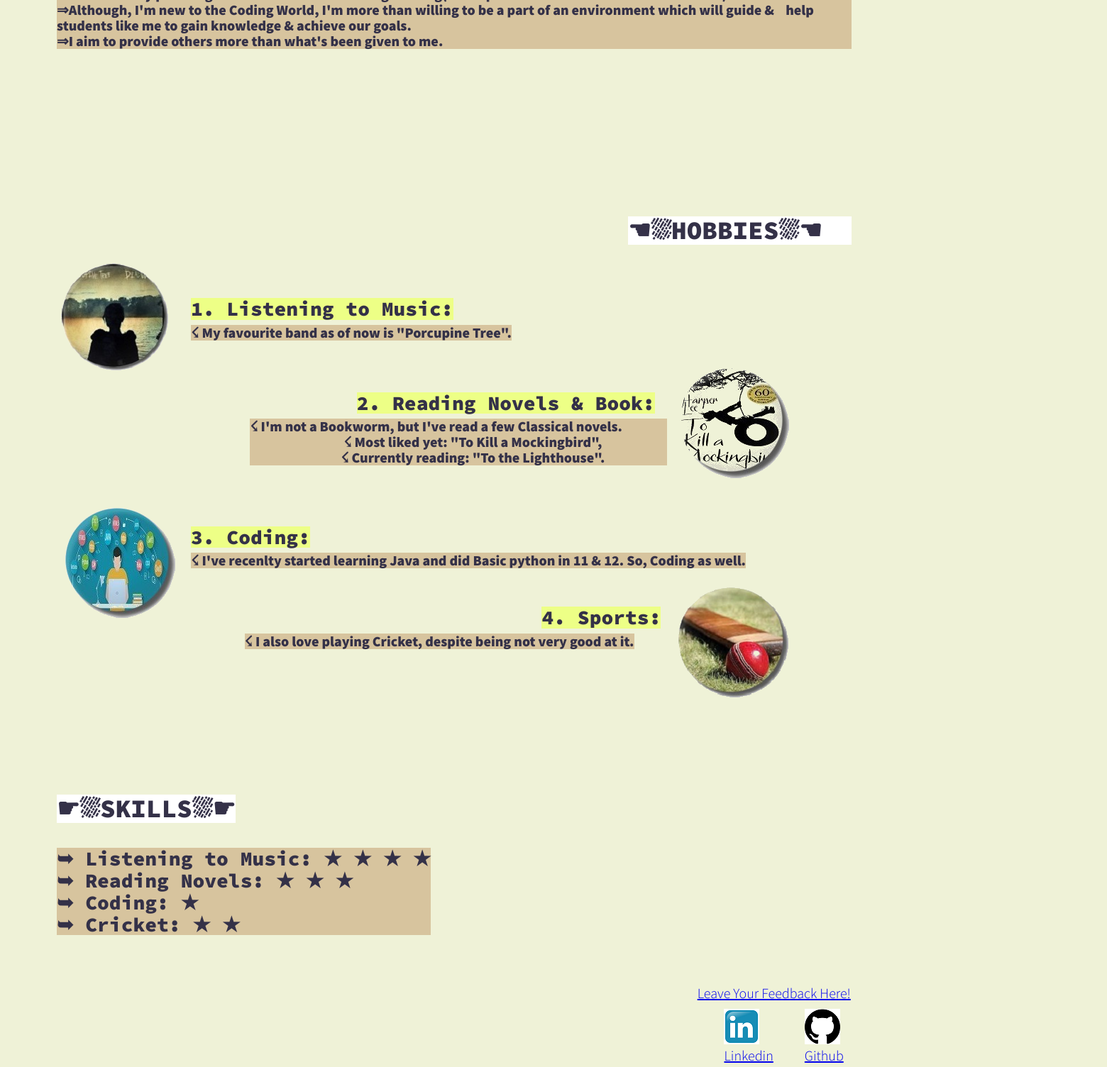
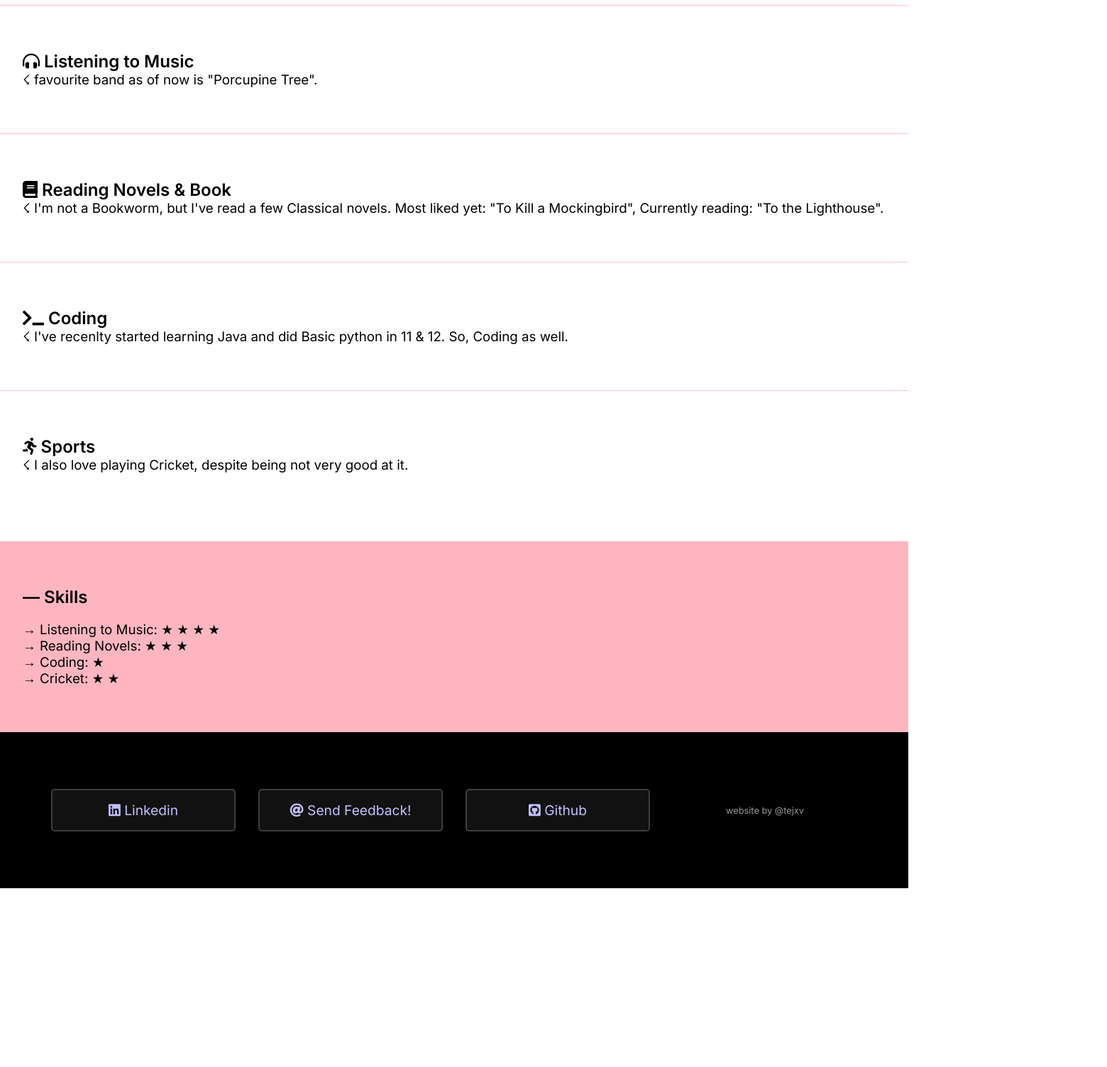
Before and after one commit to NamanKumar18/portfolionemo.github.io, a plain HTML site: page index.html in a window 1280 px wide. Shown: the part 808-2312 px from the top of the page at 71% size, 1560 px wide, since content can reach past the window. After the commit the page ends 2060 px from the top, so only its background shows below. Drawn offline with nearby package versions, Linux system fonts and the light colour scheme.

Commit message:
fixed it

```diff
--- a/css/style.css
+++ b/css/style.css
@@ -1,237 +1,181 @@
-*,
-*::before,
-*::after {
+@import url('https://fonts.googleapis.com/css2?family=Inter:wght@400;600&display=swap');
+* {
+    margin: 0;
     box-sizing: border-box;
-
-}
-:root {
-    --ff-pri: 'Source Sans Pro', sans-serif;
-    --ff-sec: 'Source Code Pro', monospace;
-
-    --fw-reg: 300;
-    --fw-bold: 900;
-
-    --clr-dark: #343148FF;
-    --clr-light: #D7C49EFF;
-    --clr-lighter: rgb(239, 242, 215);
-    --clr-darker: rgb(237, 255, 134);
-    --clr-white: #ffffff;
-
-    --fs-h1: 2.25rem;
-    --fs-h2: 1.75rem;
-    --fs-h3: 1.25rem;
-    --fs-body: 1rem;
-}
-@media (min-width: 1600px) {
-    :root {
-        --fs-h1: 3.75rem;
-        --fs-h2: 2.5rem;
-        --fs-h3: 1.5rem;
-        --fs-body: 1.125rem;
-
-    }
-}
-html{
-    scroll-behaviour: smooth;
+    font-family: 'Inter', sans-serif;
+    scroll-behavior: smooth;
 }
 
+a:hover {
+    background-color: #635d5d70;
+}
 
-body{
-    background: var(--clr-lighter);
-    color: var(--clr-dark);
-    font-family: var(--ff-pri);
-    font-size: var(--fs-body);
-    line-height: 1.6;
-    margin:0;
+header {
+    border: 0px solid red;
+    width: auto;
+    height: 100px;
+    display: flex;
+    flex-direction: column;
+    justify-content: center;
+    align-items: center;
+}
 
+.avatar img {
+    height: 70px;
+    margin: 5rem 0 2rem 0;
+}
+
+.navContainer {
+    width: 100%;
+}
+
+.nav-content {
+    border: 0px solid red;
+    display: flex;
+    width: 100%;
+    align-items: center;
+    justify-content: center;
+}
+
+nav a {
+    display: block;
+    margin: 0 1rem;
+    text-align: center;
+    border: 0px solid cyan;
+    background-color: #E5EDFF;
+    text-decoration: none;
+    color: #5851EC;
+    font-size: 1.3rem;
+    text-transform: lowercase;
+    padding: 4px 8px;
+    /* width: 100px; */
+    border-radius: 3px;
+}
+
+nav a:hover {
+    cursor: cell;
 }
 
 section {
-    padding: 7.5em 5em;
+    border: 0px solid blue;
+    width: fit-content;
 }
 
-img {
-    display: block;
-    max-width: 100%;
+.intro {
+    width: auto;
+    display: flex;
+    flex-direction: column;
+    justify-content: center;
+    align-items: flex-start;
+    flex-wrap: wrap;
 }
 
-h1,
-h2,
-h3 {
-    line-height: 1.1;
-    margin: 0;
+.photoDiv img {
+    height: 10em;
+    width: 10em;
+    border-radius: 50%;
+    margin: 0 1.5rem 0 0;
+    box-shadow: 0 3.9px 2.4px rgba(0, 0, 0, 0.031), 0 10.8px 6.5px rgba(0, 0, 0, 0.045), 0 25.9px 15.7px rgba(0, 0, 0, 0.059), 0 86px 52px rgba(0, 0, 0, 0.09);
 }
 
-h1 { font-size: var(--fs-h1) }
-h2 { font-size: var(--fs-h2) }
-h3 { font-size: var(--fs-h3) }
+.photoDiv {
+    width: 100%;
+    border: 0px solid red;
+    margin: 6em 0 0.5em 0;
+    display: flex;
+    flex-direction: row;
+    justify-content: center;
+    align-items: center;
+    flex-wrap: wrap;
+}
 
-.section__photo{
-    margin-bottom: 0.5cm;
-    margin-top: 0.5cm;
+.introSub {
+    font-weight: 100;
+    font-size: 1.1rem;
+    color: #00000069;
 }
-.section__subtitle--intro1{
-    background: var(--clr-white);
-    font-family: var(--ff-sec);
-    margin-top: 0.1mm;
-    margin-bottom: 0.1mm;
-    position: relative;
-    bottom: 20px;
-    margin-right: 20.7cm;
 
+.introDiv {
+    width: 100%;
+    margin: 2rem 0 0 0;
+    padding: 4em 2em 4em 2em;
+    background-color: #FFB6C1;
 }
-.section__subtitle--intro2{
-    background: var(--clr-white);
-    font-family: var(--ff-sec);
-    margin-top: 0.1mm;
-    margin-bottom: 0.1mm;
-    position: relative;
-    bottom: 20px;
-    margin-left: 21.3cm;
 
+h3 {
+    font-weight: 100;
 }
-.section__subtitle--intro3{
-    background: var(--clr-white);
-    font-family: var(--ff-sec);
-    margin-top: 0.1mm;
-    margin-bottom: 0.1mm;
-    position: absolute;
-    top: 51cm;
-    margin-right: 20.7cm;
 
+.hobbies {
+    width: 100%;
+    display: flex;
+    flex-direction: column;
+    flex-wrap: wrap;
+}
 
+.hobbiesList {
+    border-top: 1px solid pink;
+    padding: 4em 2em 4em 2em;
+    display: flex;
+    flex-direction: row;
+    justify-content: flex-start;
+    align-items: center;
 }
-.section__subtitle--about1{
-    background: var(--clr-darker);
-    font-family: var(--ff-sec);
-    margin-left: 5cm;
-    position: absolute;
-    top: 32.5cm;
+
+.hobbiesList img {
+    height: 7rem;
+    margin-right: 1rem;
 }
-.section__subtitle--about1a{
-    margin-left: 5cm;
-    position: absolute;
-    top: 33.5cm;
-    background: var(--clr-light);
+
+.hobbiesListItemContainer {
+    display: flex;
+    flex-direction: column;
 }
-.section__subtitle--about2{
-    background: var(--clr-darker);
-    font-family: var(--ff-sec);
-    margin-left: 3.3cm;
-    position: absolute;
-    top: 36cm;
-    left: 10cm;
+
+.intro1 {
+    font-size: 1.5rem;
 }
-.section__subtitle--about2a{
-    margin-left: 7.2cm;
-    position: absolute;
-    top: 37cm;
-    margin-right: 9cm;
-    background: var(--clr-light);
+
+.skills {
+    border: 0px solid red;
+    width: 100%;
+    padding: 4em 2em 4em 2em;
 }
-.section__subtitle--about2img{
-    position: absolute;
-    top: 34.8cm;
-    left: 25cm;
+
+footer {
+    width: 100%;
+    display: flex;
+    flex-direction: row;
+    padding: 4rem 2rem;
+    align-items: center;
+    justify-content: center;
+    height: 100%;
+    flex-wrap: wrap;
+    background-color: black;
 }
-.section__subtitle--about3{
-    background: var(--clr-darker);
-    font-family: var(--ff-sec);
-    margin-left: 5cm;
-    position: absolute;
-    top: 41cm;
+
+footer a {
+    display: block;
+    min-width: 260px;
+    text-align: center;
+    margin: 1rem;
+    border: 2px solid #3e3e3e;
+    text-decoration: none;
+    padding: 1rem 2em;
+    font-size: 1.2rem;
+    color: #c2bfff;
+    border-radius: 5px;
+    background-color: #131313ed;
 }
-.section__subtitle--about3a{
-    margin-left: 5cm;
-    position: absolute;
-    top: 42cm;
-    background: var(--clr-light);
+
+.tejxv a {
+    border: 0px solid transparent;
+    background-color: transparent;
+    display: block;
+    min-width: 260px;
+    text-align: center;
+    text-decoration: none;
+    padding: 1rem 2em;
+    color: #d3d3d3b8;
+    font-size: .8rem;
 }
-.section__subtitle--about3img{
-    position: absolute;
-    top: 40cm;
-
-}
-.section__subtitle--about4{
-    background: var(--clr-darker);
-    font-family: var(--ff-sec);
-    margin-left: 11cm;
-    position: absolute;
-    top: 44cm;
-    left: 9.2cm;
-}
-.section__subtitle--about4a{
-    margin-left: 7cm;
-    position: absolute;
-    top: 45cm;
-    margin-right: 3.5cm;
-    background: var(--clr-light);
-}
-.section__subtitle--about4img{
-    position: absolute;
-    top: 43cm;
-    left: 25cm;
-}
-    .photo{
-        position: relative;
-    left: 360px;
-        bottom: 100px;
-    }
-
-    .section__subSubtitle--intro{
-        position: relative;
-        background: var(--clr-darker);
-        bottom:150px ;
-        font-family: var(--ff-sec);
-        margin-right: 97.3mm;
-        font-size: var(--fs-h2);
-    }
-    .section__subtitle--introName{
-        background: var(--clr-light);
-        font-family: var(--ff-sec);
-        position: absolute;
-        bottom: 5em;
-        margin-left: 95.2mm;
-
-    }
-
-    header div.left{
-        background: var(--clr-dark);
-    }
-    header nav.right a{
-        text-decoration: underline;
-        color: var(--clr-white);
-        font-family: var(--ff-pri);
-        font-size: var(--fs-h2);
-        position: relative;
-        bottom: 1.5cm;
-        left: 22.5cm;
-        margin-left: .25cm;
-    }
-   .skillsabc{
-       position: absolute;
-       top: 53cm;
-       margin-right: 15.7cm;
-       font-family: var(--ff-sec);
-   }
-   .mail{
-       position: absolute;
-       top: 58cm;
-       left: 26cm;
-       font-size: var(--fs-h3);
-   }
-   .linkedin{
-    position: absolute;
-    top: 59cm;
-    left: 27cm;
-    font-size: var(--fs-h3);
-   }
-.github{
-    position: absolute;
-    top: 59cm;
-    left: 30cm;
-    font-size: var(--fs-h3);
-}
-   p.bio h1,h2,h3,h4{
-       background: var(--clr-light);
-   }
--- a/index.html
+++ b/index.html
@@ -5,97 +5,136 @@
     <meta charset="UTF-8">
     <meta name="viewport" content="width=device-width, initial-scale=1.0">
     <title>NemoSan Portfolio</title>
-    <link rel="stylesheet"
-    href="https://cdnjs.cloudflare.com/ajax/libs/normalize/7.0.0/normalize.min.css">
-    <link rel="stylesheet"
-    href="https://cdnjs.cloudflare.com/ajax/libs/font-awesome/5.11.2/css/all.css"
-    integrity="sha256-46qynGAkLSFpVbEBog43gvNhfrOj+BmwXdxFgVK/Kvc=" crossorigin="anonymous" />
-
+    <!-- <link rel="stylesheet"
+    href="https://cdnjs.cloudflare.com/ajax/libs/normalize/7.0.0/normalize.min.css"> -->
+    <link rel="stylesheet" href="https://cdnjs.cloudflare.com/ajax/libs/font-awesome/5.11.2/css/all.css" integrity="sha256-46qynGAkLSFpVbEBog43gvNhfrOj+BmwXdxFgVK/Kvc=" crossorigin="anonymous" />
     <link rel="stylesheet" href="css/style.css">
-    <link href="https://fonts.googleapis.com/css?family=Source+Code+Pro:400,900|
-    Source+Sans+Pro:300,900&display=swap" rel="stylesheet">
 
 </head>
 
 <body>
     <header>
-        <div class="left">
-            <img src="images/logoNaman.png" alt="">
+        <div class="avatar">
+            <img src="images/logoNaman.png" alt="profile_picture">
         </div>
-        <nav class="right">
-            <a href="#about">&pointint;ABOUT</a>
-            <a href="#hobbies">&pointint;HOBBIES</a>
-            <a href="#skills">&pointint;SKILLS</a>
+        <div class="navContainer">
+            <nav class="nav-content">
+                <div> <a href="#about">ABOUT</a></div>
+                <div><a href="#hobbies">HOBBIES</a></div>
+                <div><a href="#skills">SKILLS</a></div>
             </nav>
+        </div>
+
     </header>
 
     <!-- About me Bio -->
     <section class="intro">
-        <div class="photo">
-            <img src="images/banner.jpeg" alt="">
+        <div class="photoDiv">
+            <div><img src="images/banner.jpeg" alt=""></div>
+
+            <h1 class="introName">
+                <p>Hi!<br>I'm NAMAN KUMAR.</p>
+                <p class="introSub">
+                    A Young Aspiring Coding Enthusiast
+                </p>
+            </h1>
+
+
         </div>
-        <h1 class="section__subtitle section__subtitle--introName">
-            <strong>&nbsp;&nbsp;&nbsp;&nbsp;&nbsp;&nbsp;&nbsp;&nbsp;&nbsp;&RightArrowBar; Hi! I am NAMAN KUMAR &LeftArrowBar;</strong>
-        </h1>
-        <h1 class="section__subtitle section__subSubtitle--intro">
-            &RightArrowBar;A Young Aspiring Coding Enthusiast&LeftArrowBar;
+        <div class="introDiv" id="about">
+            <h1 class="intro1">— About Me</h1>
+            <br>
+            <p class="bio">
+                <h3>→ I'm 18 y/o and I live in Delhi.</h3>
+                <h3>→ I am a First Year Undergraduate Student at NSUT, Delhi.</h3>
+                <h3>→ I'm currently pursuing Electronics & Electrical Engineering(with spec. in Artificial Intel. & Machine Lrn.).</h3>
+                <h3>→ Although, I'm new to the Coding World, I'm more than willing to be a part of an environment which will guide & help students like me to gain knowledge & achieve our goals.</h3>
+                <h3>→ I aim to provide others more than what's been given to me.</h3>
+            </p>
+        </div>
 
-        </h1>
-        <h1 class="section__subtitle section__subtitle--intro1"  id="about"s><strong>&#9755;&#9926;ABOUT ME&#9926;&#9755;</strong></h1>
-        <p class="bio">
-            <h3>&Rightarrow;I'm 18 y/o and I live in Delhi.</h3>
-
-            <h3>&Rightarrow;I am a First Year Undergraduate Student at NSUT, Delhi.</h3>
-
-            <h3>&Rightarrow;I'm currently pursuing Electronics & Electrical Engineering(with spec. in Artificial Intel. & Machine Lrn.).</h3>
-
-            <h3>&Rightarrow;Although, I'm new to the Coding World, I'm more than willing to be a part of an environment which will guide & &nbsp;&nbsp;&nbsp;help students like me to gain knowledge & achieve our goals.</h3>
-
-            <h3>&Rightarrow;I aim to provide others more than what's been given to me.</h3>
-        </p>
     </section>
 
     <!-- Hobbies -->
     <section class="hobbies" id="hobbies">
         <header>
-            <h1 class="section__subtitle section__subtitle--intro2"><strong>&#9754;&#9926;HOBBIES&#9926;&#9754;</strong></h1>
+            <h1 class="intro2">HOBBIES</h1>
         </header>
-        <img src="images/porcupine.png" alt="">
-        <h2 class="section__subtitle section__subtitle--about1">1. Listening to Music:</h2><h3 class="section__subtitle section__subtitle--about1a">&#9735; My favourite band as of now is "Porcupine Tree".</h3>
-        <img src="images/novel.png" alt="" class="section__subtitle section__subtitle--about2img">
-        <h2 class="section__subtitle section__subtitle--about2">2. Reading Novels & Book:</h2><h3 class="section__subtitle section__subtitle--about2a">&#9735; I'm not a Bookworm, but I've read a few Classical novels.
-            &nbsp;&nbsp;&nbsp;&nbsp;&nbsp;&nbsp;&nbsp;&nbsp;&nbsp;&nbsp;&nbsp;&nbsp;&nbsp;&nbsp;&nbsp;&nbsp;&nbsp;&nbsp;&nbsp;&nbsp;&nbsp;&nbsp;&nbsp;&nbsp;&nbsp;&nbsp;&nbsp;&nbsp;&nbsp;&nbsp;&nbsp;&nbsp;&nbsp;&#9735; Most liked yet: "To Kill a Mockingbird", &nbsp;&nbsp;&nbsp;&nbsp;&nbsp;&nbsp;&nbsp;&nbsp;&nbsp;&nbsp;&nbsp;&nbsp;&nbsp;&nbsp;&nbsp;&nbsp;&nbsp;&nbsp;&nbsp;&nbsp;&nbsp;&nbsp;&nbsp;&nbsp;&nbsp;&nbsp;&nbsp;&nbsp;&nbsp;&nbsp;&nbsp;&nbsp;&#9735; Currently reading: "To the Lighthouse".</h3>
-            <img src="images/Java.png" alt="" class="section__subtitle section__subtitle--about3img">
-            <h2 class="section__subtitle section__subtitle--about3">3. Coding:</h2><h3 class="section__subtitle section__subtitle--about3a">&#9735; I've recenlty started learning Java and did Basic python in 11 & 12. So, Coding as well.</h3>
-            <img src="images/cricket.png" alt="" class="section__subtitle section__subtitle--about4img">
-            <h2 class="section__subtitle section__subtitle--about4">4. Sports: </h2><h3 class="section__subtitle section__subtitle--about4a">&#9735; I also love playing Cricket, despite being not very good at it.</h3>
+        <div class="hobbiesList">
+            <div class="hobbiesListItemContainer">
+                <div class="hobbiesListItem">
+                    <h2 class="about1"><i class="fas fa-headphones-alt"></i> Listening to Music</h2>
+                </div>
+                <div class="hobbiesListItem">
+                    <h3 class="about1a">&#9735; favourite band as of now is "Porcupine Tree".</h3>
+                </div>
+            </div>
+        </div>
+        <div class="hobbiesList">
+            <div class="hobbiesListItemContainer">
+                <div class="hobbiesListItem">
+                    <h2 class="about2"><i class="fas fa-book"></i> Reading Novels & Book</h2>
+                </div>
+                <div class="hobbiesListItem">
+                    <h3 class="about2a">&#9735; I'm not a Bookworm, but I've read a few Classical novels. Most liked yet: "To Kill a Mockingbird", Currently reading: "To the Lighthouse".</h3>
+                </div>
+            </div>
+        </div>
+        <div class="hobbiesList">
+            <div class="hobbiesListItemContainer">
+                <div class="hobbiesListItem">
+                    <h2 class="about3"><i class="fas fa-terminal"></i> Coding</h2>
+                </div>
+                <div class="hobbiesListItem">
+                    <h3 class="about3a">&#9735; I've recenlty started learning Java and did Basic python in 11 & 12. So, Coding as well.</h3>
+                </div>
+            </div>
+        </div>
+        <div class="hobbiesList">
+            <div class="hobbiesListItemContainer">
+                <div class="hobbiesListItem">
+                    <h2 class="about4"><i class="fas fa-running"></i> Sports</h2>
+                </div>
+                <div class="hobbiesListItem">
+                    <h3 class="about4a">&#9735; I also love playing Cricket, despite being not very good at it.</h3>
+                </div>
+            </div>
+        </div>
+
+
+
+
+
 
     </section>
 
     <!-- Skills -->
-    <section class="Skills" id="skills">
-        <header class="subtitle">
-           <h1 class="section__subtitle section__subtitle--intro3"><strong>&#9755;&#9926;SKILLS&#9926;&#9755;</strong></h1>
-        </header>
-    <div class="skillsabc">
-        <h2 class="skill1"> &#10149; Listening to Music: &starf; &starf; &starf; &starf; </h2>
-        <h2 class="skill2"> &#10149; Reading Novels: &starf; &starf; &starf; </h2>
-        <h2 class="skill3"> &#10149; Coding: &starf; </h2>
-        <h2 class="skill4"> &#10149; Cricket: &starf; &starf; </h2>
+
+    <div class="introDiv" id="skills">
+        <h1 class="intro1">— Skills</h1>
+        <br>
+        <p class="bio">
+            <h3>→ Listening to Music: &starf; &starf; &starf; &starf; </h3>
+            <h3>→ Reading Novels: &starf; &starf; &starf;</h3>
+            <h3>→ Coding: &starf;</h3>
+            <h3>→ Cricket: &starf; &starf; </h3>
+        </p>
     </div>
-    </section>
 
     <footer class="links">
-        <a class="mail" href="mailto:namankumar.ug20@nsut.ac.in">Leave Your Feedback Here!</a>
         <div class="linkedin">
-        <img src="images/linkedin.png" alt="">
-        <a class="social_link1" href="https://www.linkedin.com/in/naman-kumar-b45921201/">Linkedin</a>
+            <a class="social_link1" href="https://www.linkedin.com/in/naman-kumar-b45921201/"><i class="fab fa-linkedin"></i> Linkedin</a>
         </div>
+        <div class="mail">
+            <a class="mail" href="mailto:namankumar.ug20@nsut.ac.in"><i class="fas fa-at"></i> Send Feedback!</a></div>
         <div class="github">
-        <img src="images/github.png" alt="">
-        <a class="social_link2" href="https://www.github.com/NamanKumar18">Github</a>
+            <a class="social_link2" href="https://www.github.com/NamanKumar18"><i class="fab fa-github-square"></i> Github</a>
         </div>
+        <div class="tejxv"><a class="tejxv" href="#">website by @tejxv</a></div>
+
     </footer>
-    <script>src="js/index.js"</script>
+    <script src="js/index.js" script></script>
+
 </body>
+
 </html>
--- /dev/null
+++ b/js/index.js
@@ -0,0 +1 @@
+console.log('JavaScript says hi!')
```
Lines whose indentation alone changed are shown as unchanged.
